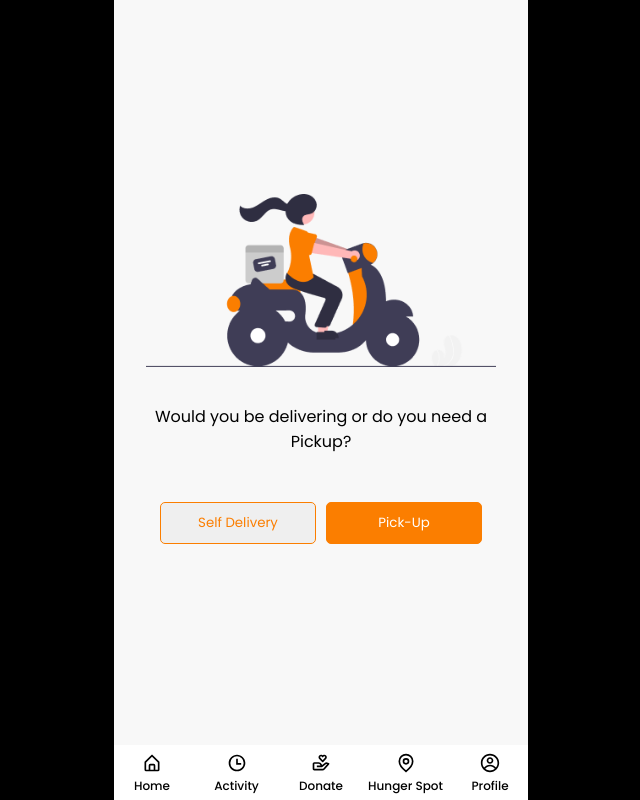
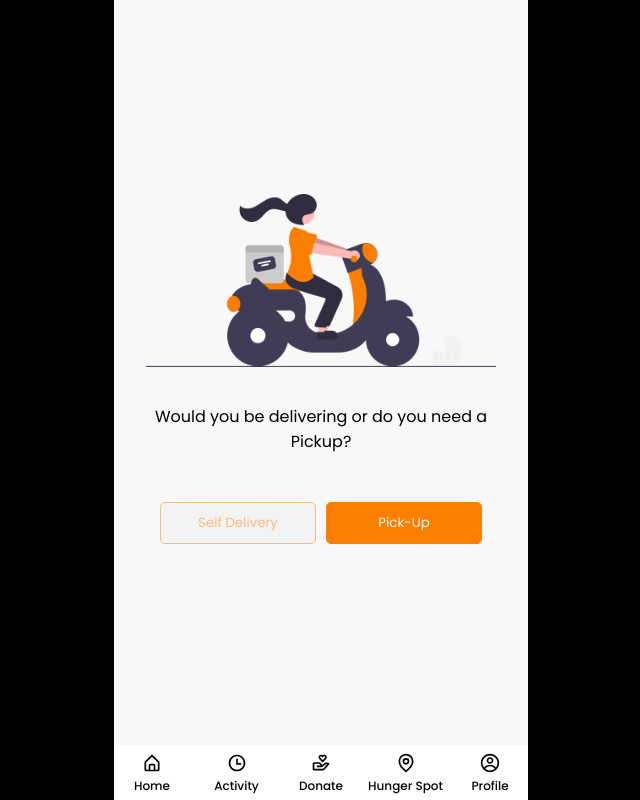
Before and after one commit to mansisindhu/seva-the-food-sharing-app, a React (Create React App) app: page /delivery in a window 1280 px wide. Shown: the whole page, without its empty margins (319-959 px from the left). Built offline with nearby package versions, Linux system fonts and the light colour scheme.

Commit message:
Disabled the self delivery button

```diff
--- a/src/pages/DeliverSelection/deliverSelection.module.css
+++ b/src/pages/DeliverSelection/deliverSelection.module.css
@@ -1,8 +1,11 @@
 .selfBtn {
   color: #fb7e00;
+  opacity: 0.5;
+  cursor: not-allowed;
 }
 
 .pickupBtn {
+  cursor: pointer;
   background: #fb7e00;
   color: white;
 }
@@ -35,7 +38,6 @@
 }
 
 .button_section > button {
-  cursor: pointer;
   height: 42px;
   width: 156px;
   border-radius: 5px;
```
